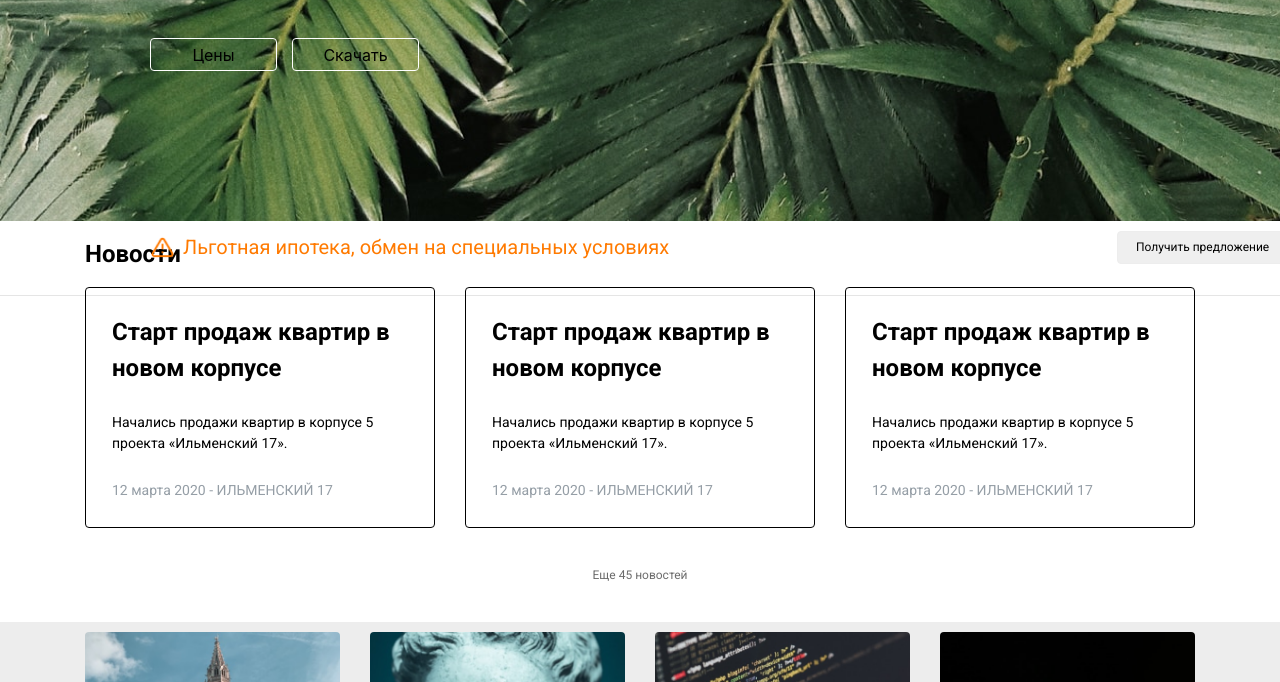
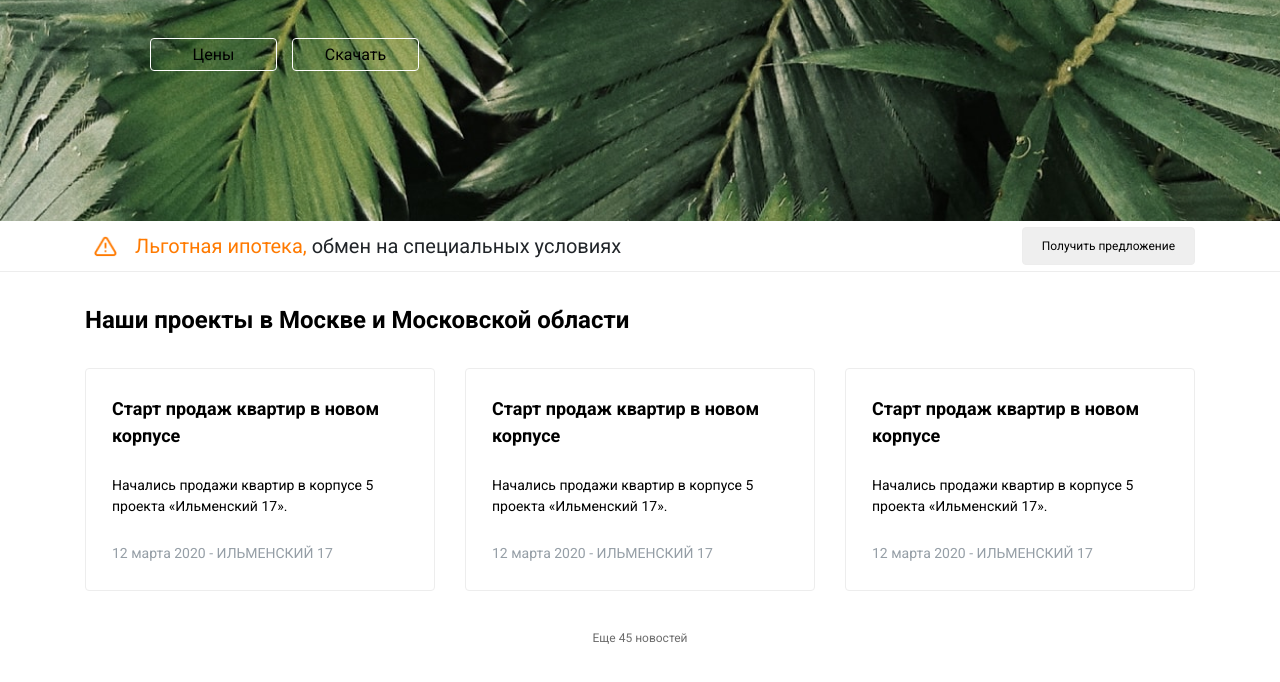
Before and after one commit to ZaycevDan/Verska, a plain HTML site: page index.html in a window 1280 px wide. Shown: the part 394-1076 px from the top of the page. Drawn offline with Linux system fonts and the light colour scheme.

Commit message:
Внесли изменения в sale

```diff
--- a/css/main.css
+++ b/css/main.css
@@ -1,9 +1,11 @@
+@import url('https://fonts.googleapis.com/css?family=Roboto:400,700&display=swap');
+
 /* * {
     border: 1px solid red;
 } */
 
 body {
-    font-family: 'Roboto', sans-serif;
+    font-family: Roboto, sans-serif !important;
     padding: 0;
 }
 
@@ -11,6 +13,21 @@ ul, li {
     display: block;
     padding: 0;
     margin: 0;
+}
+
+.title {
+    padding: 30px 0px;
+}
+
+.title__first {
+    font-size: 24px;
+    color: #000000;
+    font-weight: bold;
+}
+
+.title__second {
+    font-size: 12px;
+    color: #6C6C6C;
 }
 
 .header {
@@ -84,7 +101,7 @@ margin-top: 38px;
     background: rgba(255, 255, 255, 0);
 }
 
-.baner__button_text1 {
+.baner__button_text {
     position: absolute;
     width: 127px;
     height: 33px;
@@ -146,85 +163,46 @@ margin-top: 38px;
 }
 
 .sale {
-    background: #ffffff;
-}
-.sale__container {
-    position: absolute;
-    width: 1440px;
-    height: 63px;
-    left: 0px;
-    top: 0px;
+    border-bottom: 1px solid #EDEDED;
 }
 
-.error__title {
-    position: absolute;
+.sale__block {
+    display: flex;
+    align-items: center;
+    justify-content: space-between;
+}
+
+.sale__info {
+    display: flex;
+    align-items: center;
+}
+
+.sale__img {
+    margin: 8px;
     width: 24px;
     height: 24px;
-    left: 149.99px;
-    top: 628.96px;
 }
 
-.sale__description {
-    position: absolute;
-    width: 560px;
-    height: 62px;
-    left: 183px;
-    top: 610px;
-    font-family: Roboto;
-    font-style: normal;
-    font-weight: normal;
+.sale__text {
+    padding: 10px;
     font-size: 20px;
-    line-height: 23px;
-    display: flex;
-    align-items: center;
+}
+
+.sale__button {
+    font-size: 12px;
+    color: #000000;
+    border-radius: 4px;
+    border: 1px solid #EDEDED;
+    padding: 9px 19px;
+}
+
+.sale__orange {
     color: #FF7A00;
 }
 
-.sale__text_button {
-    position: absolute;
-    width: 134px;
-    height: 14px;
-    left: 1136px;
-    top: 634px;
-    font-family: Roboto;
-    font-style: normal;
-    font-weight: normal;
-    font-size: 12px;
-    line-height: 14px;
-    display: flex;
-    align-items: center;
-    text-align: center;
-    color: #000000;
-}
 
-.sale__description_button {
-    position: absolute;
-    width: 173px;
-    height: 33px;
-    left: 1117px;
-    top: 625px;
-    font-family: Roboto;
-    font-style: normal;
-    font-weight: normal;
-    font-size: 12px;
-    line-height: 14px;
-    display: flex;
-    align-items: center;
-    text-align: center;
-    color: #000000;
-    border: 1px solid #EDEDED;
-    box-sizing: border-box;
-    border-radius: 4px;
-}
 
-hr {
-    position: absolute;
-    width: 1440px;
-    height: 0px;
-    left: 0px;
-    top: 673px;
-    border: 1px solid rgb(0, 0, 0);
-}
+
 
 .news {
     background: #ffffff;
@@ -232,21 +210,13 @@ hr {
 
 }
 
-.news__title {
-    font-size: 24px;
-    color: #000000;
-    font-weight: bold;
-    padding: 15px
-
-}
-
 .news__block {
-    border: 1px solid #000000;
+    border: 1px solid #EDEDED;
     border-radius: 4px;
 }
 
 .news__blockTitle {
-    font-size: 24px;
+    font-size: 18px;
     color: #000000;
     font-weight: bold;
     margin: 26px
--- a/index.html
+++ b/index.html
@@ -5,7 +5,6 @@
     <meta name="viewport" content="width=device-width, initial-scale=1.0">
     <meta http-equiv="X-UA-Compatible" content="ie=edge">
     <title>Diffuse</title>
-    <link href="https://fonts.googleapis.com/css?family=Roboto:400,500,700&display=swap&subset=cyrillic" rel="stylesheet">
     <link rel="stylesheet" href="css/main.css">
     <link rel="stylesheet" href="css/bootstrap.min.css">
 </head>
@@ -51,6 +50,8 @@
     <section id="baner" class="baner">
         <div class="baner_photo">
             <img src="img/baner.png" alt="List" class="baner__photo">
+                <div class="container">
+                    <div class="row">
                         <div class="baner__title">
                             Школа анализа данных
                         </div>
@@ -64,33 +65,36 @@
                             <input value="Цены" type="button" class="baner__button_price"></input>
                         </div>
                 </div>
+            </div>
+        </div>
     </section>
 
     <section id="sale" class="sale">
-        <div class="sale__container">
-            <div class="sale__section">
-                <img src="img/error.png" alt="error" class="error__title">
-            </div>
-            <div class="sale__description">
-                Льготная ипотека, обмен на специальных условиях
-            </div>
-            <div class="sale__button">
-                <input type="button" class="sale__description_button"></input>
-                <div class="sale__text_button">
-                    Получить предложение
+        <div class="container">
+            <div class="row">
+                <div class="col-sm-12 col-md-12 col-lg-12 col-xl-12">
+                    <div class="sale__block">
+                        <div class="sale__info">
+                            <img src="img/error.png" alt="error" class="sale__img">
+                            <div class="sale__text">
+                                <span class="sale__orange"> Льготная ипотека, </span> обмен на специальных условиях
                             </div>
                         </div>
-            <hr>
-            </hr>
+                        <input value="Получить предложение" type="button" class="sale__button"></input>
+                    </div>
+                </div>
+            </div>
         </div>
     </section>
 
     <section id="news" class="news">
         <div class="container">
             <div class="row">
-                <div class="col-sm-12 col-md-12 col-lg-12 col-xl-12"></div>
-                    <div class="news__title">
-                        Новости
+                <div class="col-sm-12 col-md-12 col-lg-12 col-xl-12">
+                    <div class="title">
+                        <div class="title__first">
+                            Наши проекты в Москве и Московской области
+                        </div>
                     </div>
                 </div>
             </div>
@@ -148,6 +152,20 @@
     </section>
 
     <section id="projects" class="projects">
+        <div class="container">
+            <div class="row">
+                <div class="col-sm-12 col-md-12 col-lg-12 col-xl-12">
+                    <div class="title">
+                        <div class="title__first">
+                            Наши проекты в Москве и Московской области
+                        </div>
+                        <div class="title__second">
+                            Более 12 лет работы с крупными компаниями
+                        </div>
+                    </div>
+                </div>
+            </div>
+        </div>
         <div class="container">
             <div class="row">
                 <div class="col-sm-3 col-md-3 col-lg-3 col-xl-3">
@@ -393,12 +411,6 @@
                 </div>
             </div>
         </div>
-        <div  class="projects__title">
-            Наши проекты в Москве и Московской области
-        </div>
-        <div class="projects__description">
-            Более 12 лет работы с крупными компаниями
-        </div>
     </section>
 
 </body>
```
Lines whose indentation alone changed are shown as unchanged.
